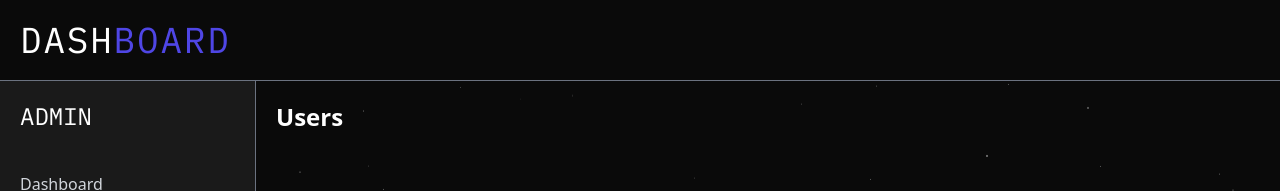
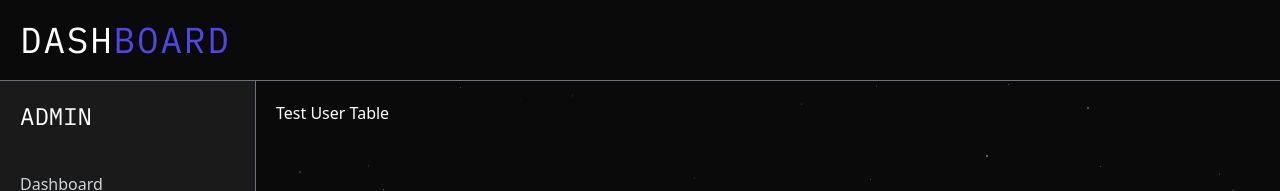
Before and after one commit to leumastrycode/Spacetrek-Collective, a Next.js app: page /Admin in a window 1280 px wide. Both pictures are taken after a click on the button "Users". Shown: the top 191 px of the page. Built offline with nearby package versions, Linux system fonts and the light colour scheme.

Commit message:
Adding user dashboard

```diff
--- a/app/Admin/page.tsx
+++ b/app/Admin/page.tsx
@@ -4,6 +4,7 @@ import StarsWrapper from "@/components/ui/StarsWrapper";
 import DashboardNav from "@/components/ui/Dashboard/Nav";
 import Sidebar from "@/components/ui/Dashboard/SideBar";
 import Dashboard from "@/components/ui/Dashboard/Dashboard";
+import UserDashboard from "@/components/ui/Dashboard/UserDashboard";
 import { useState } from "react";
 
 export default function AdminPage() {
@@ -25,7 +26,7 @@ export default function AdminPage() {
 
         {activeTab === "users" && (
           <div className="p-5">
-            <h2 className="text-2xl font-bold mb-4">Users</h2>
+            <UserDashboard />
           </div>
         )}
       </main>
--- /dev/null
+++ b/components/ui/Dashboard/UserDashboard.tsx
@@ -0,0 +1,6 @@
+
+export default function UserDashboard() {
+    return (
+        <div className="">Test User Table</div>
+    )
+}
```
